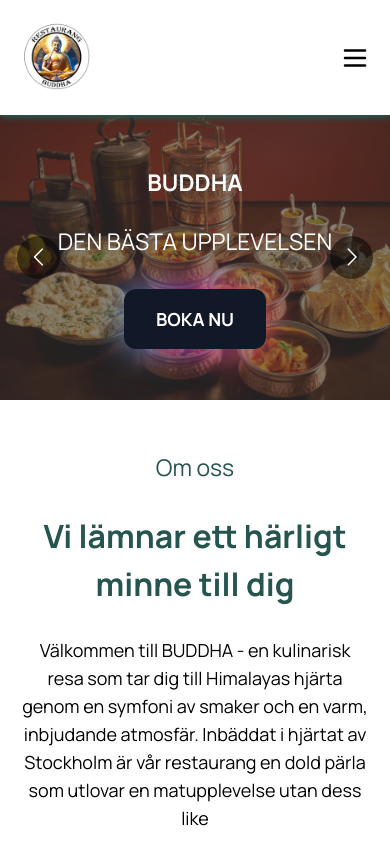
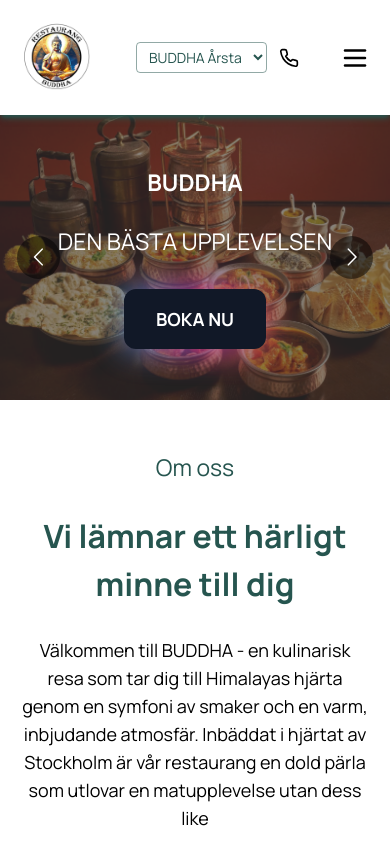
Before and after one commit to devarena-solutions/buddha-nepal, a Next.js app: page / in a window 390 px wide. Shown: the top 844 px of the page. Built offline with nearby package versions, Linux system fonts and the light colour scheme.

Commit message:
Show mobile location selector and call icon

```diff
--- a/src/components/navbar.tsx
+++ b/src/components/navbar.tsx
@@ -87,6 +87,16 @@
             />
           </div>
         </div>
+        <div className="flex items-center gap-3 text-primary md:hidden">
+          <LocationSelect
+            className="cursor-pointer bg-transparent border border-primary/50 rounded px-2 py-1 text-sm text-primary"
+          />
+          {phone && (
+            <a href={`tel:${phone.replace(/\s+/g, "")}`}>
+              <Image src={icons.phone} alt="phone" className="w-5 h-5" />
+            </a>
+          )}
+        </div>
         <Image
           src={menuOpen ? icons.close : icons.menu}
           onClick={() => setMenuOpen((prev) => !prev)}
```
